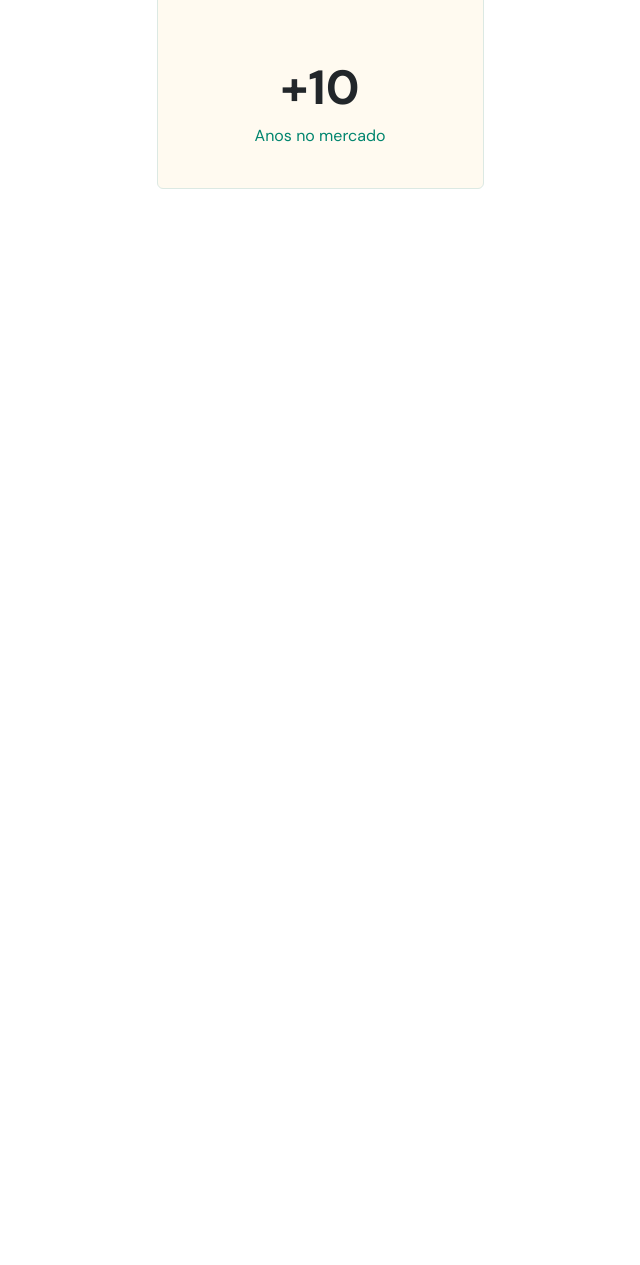
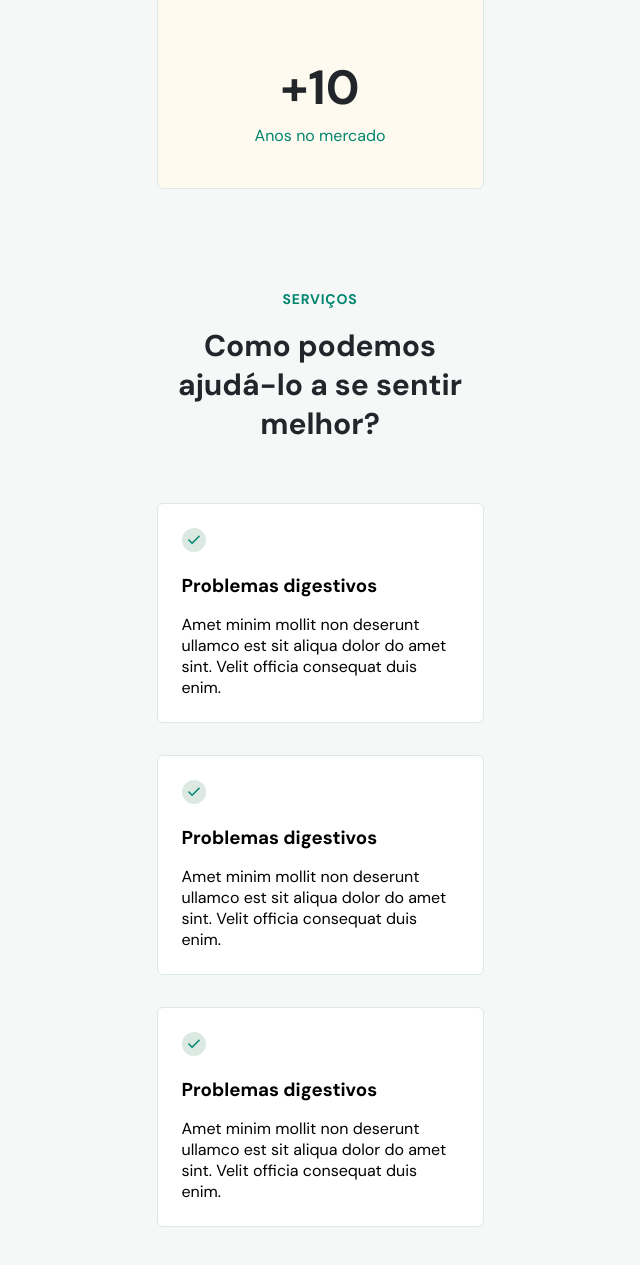
Before and after one commit to natanielly25/Jornada-NLW-HTML-CSS-JAVASCRIPT, a plain HTML site: page index.html in a window 1280 px wide. Shown: the part 1187-2452 px from the top of the page, without its empty margins (320-960 px from the left). Before the commit the page ends 1376 px from the top, so only its background shows below. Drawn offline with nearby package versions, Linux system fonts and the light colour scheme.

Commit message:
Commit Animações

```diff
--- a/index.html
+++ b/index.html
@@ -17,7 +17,7 @@
   <body onscroll="onScroll()" class="">
     <nav id="navigation" class="">
       <div class="wrapper">
-        <a class="logo" href="#">
+        <a class="logo" href="#home">
           <svg
             width="133"
             height="18"
@@ -70,8 +70,8 @@
 
         <div class="menu">
           <ul>
-            <li><a href="#">Início</a></li>
-            <li><a href="#">Serviços</a></li>
+            <li><a onclick="closeMenu()" href="#home">Início</a></li>
+            <li><a onclick="closeMenu()" href="#services">Serviços</a></li>
             <li><a href="#">Sobre</a></li>
           </ul>
 
@@ -220,7 +220,7 @@
       </div>
     </nav>
 
-    <header class="wrapper">
+    <header id="home" class="wrapper">
       <h4>BOAS-VINDAS A DOCTORCARE 👋</h4>
       <h1>Assistência médica simplificada para todos</h1>
       <p>
@@ -266,6 +266,93 @@
         </div>
       </div>
     </header>
+    <section id="services">
+      <div class="wrapper">
+        <header>
+          <h4>Serviços</h4>
+          <h2>Como podemos ajudá-lo a se sentir melhor?</h2>
+        </header>
+
+        <div class="cards">
+          <div class="card">
+            <svg
+              width="24"
+              height="24"
+              viewBox="0 0 24 24"
+              fill="none"
+              xmlns="http://www.w3.org/2000/svg"
+            >
+              <circle cx="12" cy="12" r="12" fill="#DCE9E2" />
+              <path
+                d="M17.091 8.18182L10.091 15.1818L6.90918 12"
+                stroke="#00856F"
+                stroke-width="1.5"
+                stroke-linecap="round"
+                stroke-linejoin="round"
+              />
+            </svg>
+
+            <h3>Problemas digestivos</h3>
+            <p>
+              Amet minim mollit non deserunt ullamco est sit aliqua dolor do
+              amet sint. Velit officia consequat duis enim.
+            </p>
+          </div>
+
+          <div class="card">
+            <svg
+              width="24"
+              height="24"
+              viewBox="0 0 24 24"
+              fill="none"
+              xmlns="http://www.w3.org/2000/svg"
+            >
+              <circle cx="12" cy="12" r="12" fill="#DCE9E2" />
+              <path
+                d="M17.091 8.18182L10.091 15.1818L6.90918 12"
+                stroke="#00856F"
+                stroke-width="1.5"
+                stroke-linecap="round"
+                stroke-linejoin="round"
+              />
+            </svg>
+
+            <h3>Problemas digestivos</h3>
+            <p>
+              Amet minim mollit non deserunt ullamco est sit aliqua dolor do
+              amet sint. Velit officia consequat duis enim.
+            </p>
+          </div>
+
+          <div class="card">
+            <svg
+              width="24"
+              height="24"
+              viewBox="0 0 24 24"
+              fill="none"
+              xmlns="http://www.w3.org/2000/svg"
+            >
+              <circle cx="12" cy="12" r="12" fill="#DCE9E2" />
+              <path
+                d="M17.091 8.18182L10.091 15.1818L6.90918 12"
+                stroke="#00856F"
+                stroke-width="1.5"
+                stroke-linecap="round"
+                stroke-linejoin="round"
+              />
+            </svg>
+
+            <h3>Problemas digestivos</h3>
+            <p>
+              Amet minim mollit non deserunt ullamco est sit aliqua dolor do
+              amet sint. Velit officia consequat duis enim.
+            </p>
+          </div>
+        </div>
+      </div>
+    </section>
+    <!--ScrollReaveal Lib-->
+    <script src="https://unpkg.com/scrollreveal"></script>
 
     <script src="main.js"></script>
   </body>
--- a/main.js
+++ b/main.js
@@ -13,3 +13,5 @@ function openMenu() {
 function closeMenu() {
   document.body.classList.remove('menu-expanded')
 }
+
+ScrollReveal().reveal('#home')
--- a/style.css
+++ b/style.css
@@ -13,9 +13,15 @@
   --brand-beige: hsl(39, 100%, 97%);
   --brand-light: hsl(148, 23%, 89%);
 
+  --bg-light:hsla(180, 14%, 97%, 1);
+
   font-size: 62.5%; /* 1rem = 10px */
 
   --nav-height: 7.2rem;
+}
+
+html{
+  scroll-behavior: smooth;
 }
 
 html,
@@ -31,6 +37,8 @@ body {
   text-align: center;
 
   overflow: overlay;
+
+  background-color: var(--bg-light);
 }
 
 .wrapper {
@@ -43,12 +51,16 @@ ul {
   list-style: none;
 }
 
-/*=== HEADER =================================*/
-header {
-  margin-top: calc(4.1rem + var(--nav-height));
+section{
+  padding-block: 10rem;
 }
 
-header::before {
+/*=== #HOME =================================*/
+#home {
+  padding-top: calc(4.1rem + var(--nav-height));
+}
+
+#home::before {
   content: '';
   width: 100%;
   height: calc(108rem + var(--nav-height));
@@ -61,13 +73,13 @@ header::before {
   z-index: -1;
 }
 
-header h4 {
+#home h4 {
   font-size: 1.4rem;
   color: var(--primary-color);
   margin-bottom: 1.6rem;
 }
 
-header h1 {
+#home h1 {
   font-size: 3.4rem;
   color: var(--headline);
   line-height: 130%;
@@ -75,7 +87,7 @@ header h1 {
   margin-bottom: 2.4rem;
 }
 
-header p {
+#home p {
   font-size: 1.8rem;
   line-height: 150%;
   font-weight: 400;
@@ -84,7 +96,7 @@ header p {
   margin-bottom: 3.2rem;
 }
 
-header button {
+#home button {
   background: var(--primary-color);
 
   border: none;
@@ -109,14 +121,14 @@ header button {
   margin-left: auto;
 }
 
-header img {
+#home img {
   width: 26.4rem;
   display: block;
   margin-inline: auto;
   object-position: 0 2rem;
 }
 
-.stats {
+#home .stats {
   width: 32.7rem;
   padding-block: 4rem;
   margin-inline: auto;
@@ -131,7 +143,7 @@ header img {
   gap: 6rem;
 }
 
-.stat h3 {
+#home .stat h3 {
   font-size: 4.8rem;
   color: var(--headline);
   line-height: 130%;
@@ -139,7 +151,7 @@ header img {
   margin-bottom: 0.4rem;
 }
 
-.stat p {
+#home .stat p {
   margin: 0;
   color: var(--primary-color);
   font-size: 1.6rem;
@@ -207,6 +219,10 @@ body.menu-expanded .close-menu {
   visibility: visible;
 }
 
+.menu{
+  transform: translateY(100%);
+}
+
 body.menu-expanded .menu {
   position: fixed;
   top: 0;
@@ -217,6 +233,11 @@ body.menu-expanded .menu {
   height: 100vh;
 
   padding-top: var(--nav-height);
+
+  transition: transform 300ms;
+
+  transform: translateY(0%);
+
 }
 
 body.menu-expanded nav {
@@ -278,3 +299,48 @@ body.menu-expanded .logo path {
 body.menu-expanded button path {
   stroke: white;
 }
+
+/*=== SERVICE =================================*/
+
+#services header h4{
+font-size: 1.4rem;
+line-height: 150%;
+letter-spacing: 0.08rem;
+
+color: var(--primary-color);
+
+text-transform: uppercase;
+
+margin-bottom: 1.6rem;
+
+}
+
+#services .cards{
+  display: flex;
+  flex-direction: column;
+  gap: 3.2rem;
+}
+
+#services header h2{
+  font-size: 3rem;
+  line-height: 3.9rem;
+
+  color: var(--headline);
+
+  margin-bottom: 6rem;
+}
+
+.card{
+  padding: 2.4rem;
+  text-align:left ;
+
+  background: white;
+
+
+  border: 1px solid var(--brand-light);
+  border-radius: .6rem;
+}
+
+#services .card h3{
+  margin-block: 1.6rem;
+}
```
